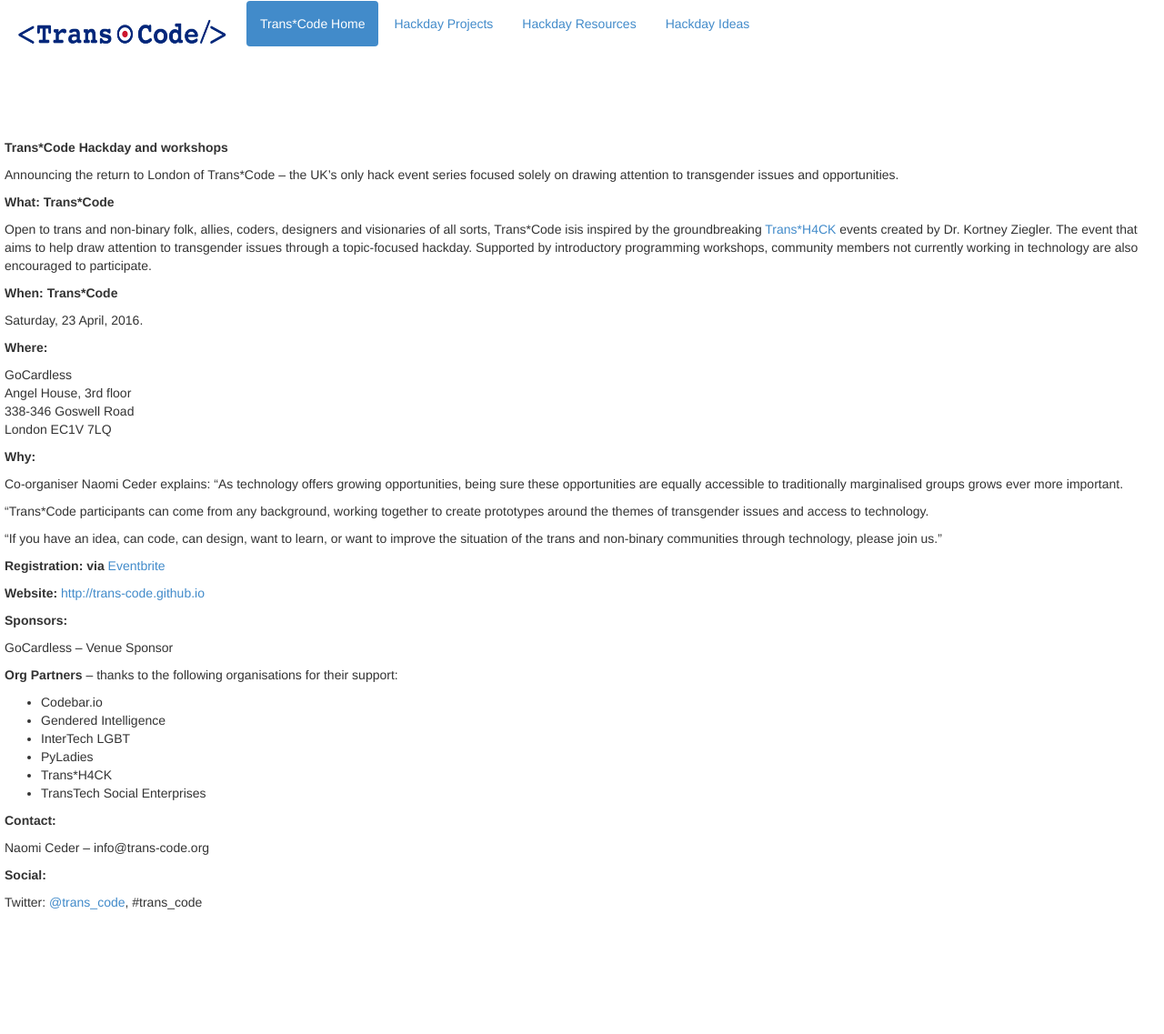
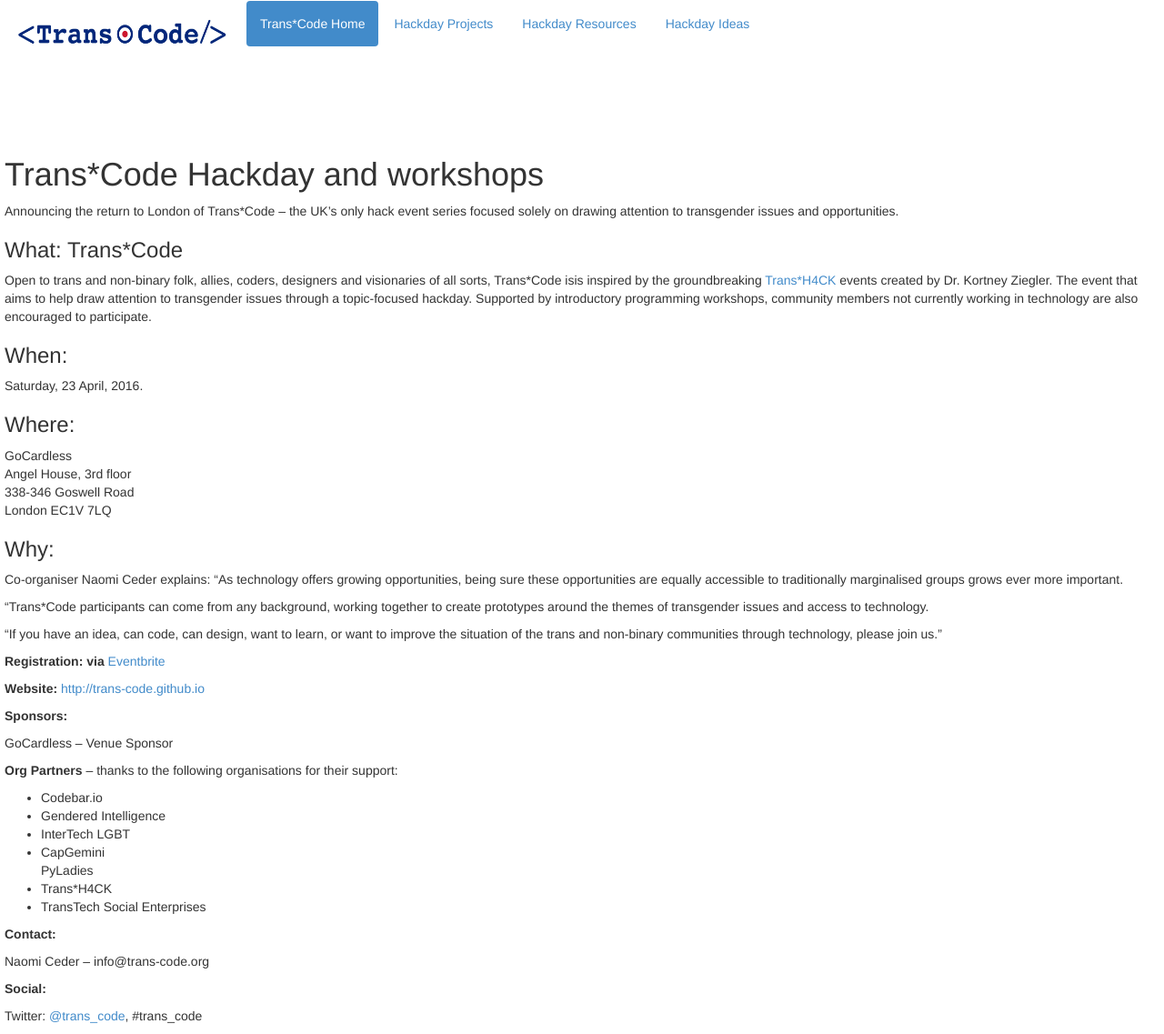
Before and after one commit to Trans-Code/Trans-Code.github.io, a Jekyll site: the page built from index.html, in a window 1280 px wide. Shown: the whole page at 91% size. Built offline with Jekyll 4.4.1, drawn with Linux system fonts in a browser that asks for light colours; before the commit the page ends 1012 px from its top, so only the background shows below that.

Commit message:
minor formatting

```diff
--- a/index.html
+++ b/index.html
@@ -3,19 +3,18 @@
 title: Trans*Code Home
 ---
 
-
-		<p><b>Trans*Code Hackday and workshops</b></p>
+<h1>Trans*Code Hackday and workshops</H1>
 <p>Announcing the return to London of Trans*Code &#8211; the UK’s only hack event series focused solely on drawing attention to transgender issues and opportunities.</p>
-<p><b>What: Trans*Code</b></p>
+<h3>What: Trans*Code</h3>
 <p>Open to trans and non-binary folk, allies, coders, designers and visionaries of all sorts, Trans*Code isis inspired by the groundbreaking <a href="http://www.transhack.org/">Trans*H4CK</a> events created by Dr. Kortney Ziegler. The event that aims to help draw attention to transgender issues through a topic-focused hackday. Supported by introductory programming workshops, community members not currently working in technology are also encouraged to participate.</p>
-<p><b>When: Trans*Code</b></p>
+<h3>When:</h3>
 <p>Saturday, 23 April, 2016.</p>
-<p><b>Where:</b></p>
+<h3>Where:</h3>
 <p>GoCardless<br />
 Angel House, 3rd floor<br />
 338-346 Goswell Road<br />
 London EC1V 7LQ</p>
-<p><b>Why:</b></p>
+<h3>Why:</h3>
 <p>Co-organiser Naomi Ceder explains: “As technology offers growing opportunities, being sure these opportunities are equally accessible to traditionally marginalised groups grows ever more important.</p>
 <p>“Trans*Code participants can come from any background, working together to create prototypes around the themes of transgender issues and access to technology.</p>
 <p>“If you have an idea, can code, can design, want to learn, or want to improve the situation of the trans and non-binary communities through technology, please join us.”</p>
@@ -24,11 +23,13 @@
 <p><b>Website: </b><a href="http://trans-code.github.io">http://trans-code.github.io</a></p>
 <p><b>Sponsors:</b></p>
 <p>GoCardless &#8211; Venue Sponsor</p>
+
 <p><b>Org Partners </b>&#8211; thanks to the following organisations for their support:</p>
 <ul>
 <li>Codebar.io</li>
 <li>Gendered Intelligence</li>
 <li>InterTech LGBT</li>
+<li>CapGemini</li
 <li>PyLadies</li>
 <li>Trans*H4CK</li>
 <li>TransTech Social Enterprises</li>
```
